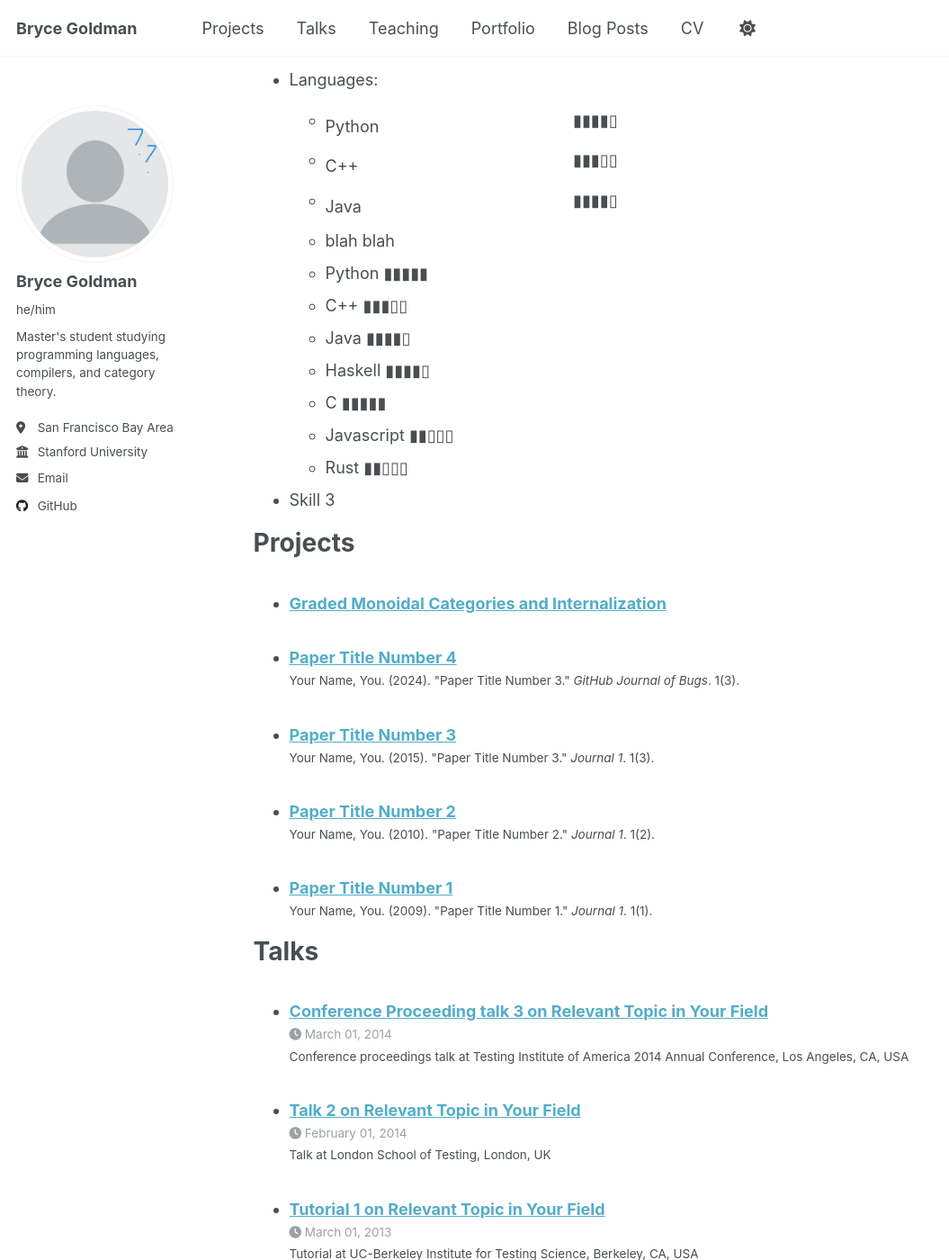
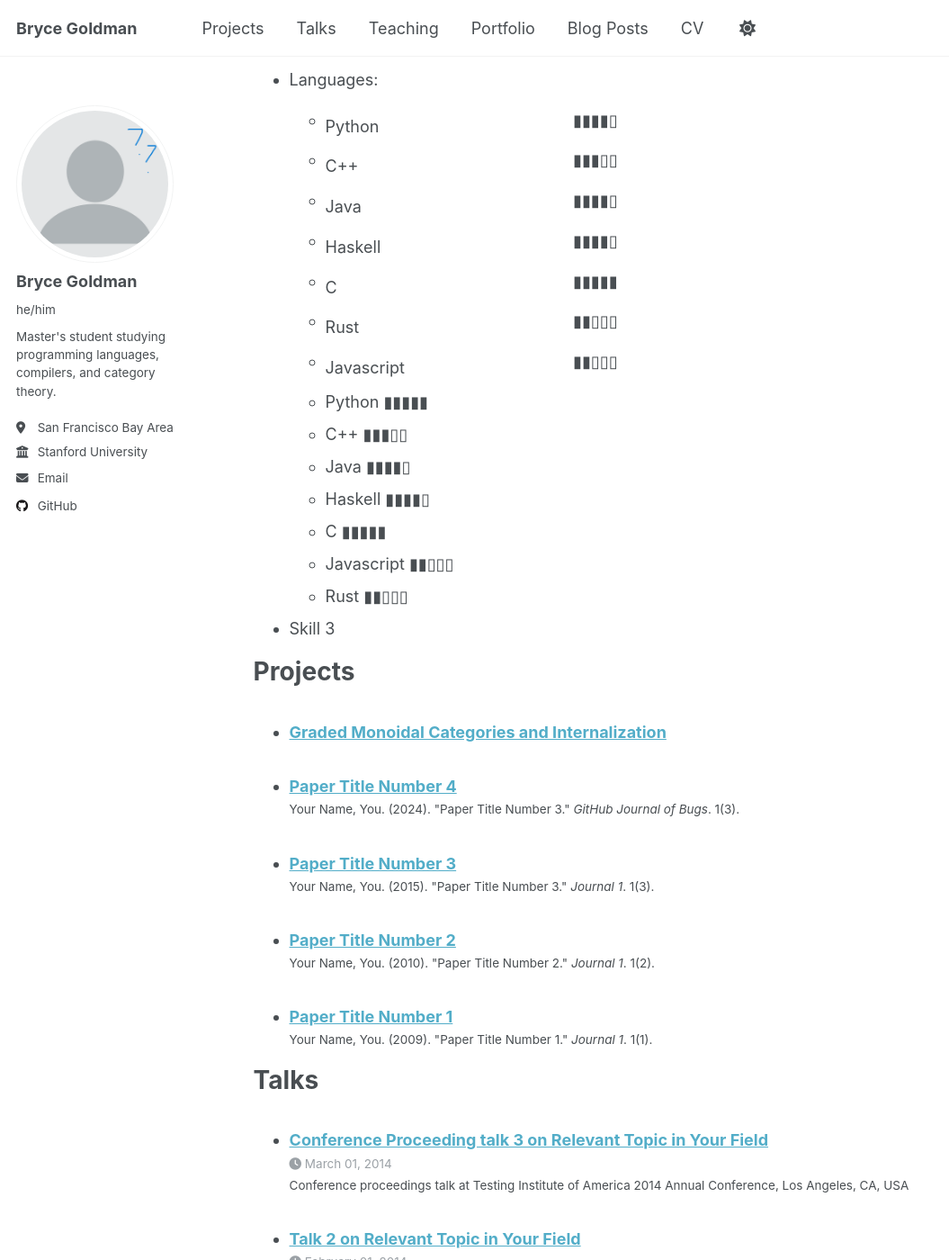
Before and after one commit to Alkizar/alkizar.github.io, a Jekyll site: the page built from _pages/cv.md, in a window 1280 px wide and 1400 px high, scrolled down 897 px. Shown: the whole window at 90% size, without its empty margins (0-1055 px from the left). Built offline with Jekyll 4.4.1, drawn with Linux system fonts in a browser that asks for light colours; some of the changed lines change nothing that is shown.

Commit message:
added all languages

```diff
--- a/_pages/cv.md
+++ b/_pages/cv.md
@@ -39,7 +39,10 @@ Technical Skills
   * <div id="wrapper"><p class="align-left">Python</p><p class="align-center">▮▮▮▮▯</p></div><style>p.align-left {text-align:left;padding:0;margin:0;position:absolute;}p.align-center{  text-align: center;  margin-left: -50px;}</style>
   * <div id="wrapper"><p class="align-left">C++</p><p class="align-center">▮▮▮▯▯</p></div><style>p.align-left {text-align:left;padding:0;margin:0;position:absolute;}p.align-center{  text-align: center;  margin-left: -50px;}</style>
   * <div id="wrapper"><p class="align-left">Java</p><p class="align-center">▮▮▮▮▯</p></div><style>p.align-left {text-align:left;padding:0;margin:0;position:absolute;}p.align-center{  text-align: center;  margin-left: -50px;}</style>
-  * blah blah
+  * <div id="wrapper"><p class="align-left">Haskell</p><p class="align-center">▮▮▮▮▯</p></div><style>p.align-left {text-align:left;padding:0;margin:0;position:absolute;}p.align-center{  text-align: center;  margin-left: -50px;}</style>
+  * <div id="wrapper"><p class="align-left">C</p><p class="align-center">▮▮▮▮▮</p></div><style>p.align-left {text-align:left;padding:0;margin:0;position:absolute;}p.align-center{  text-align: center;  margin-left: -50px;}</style>
+  * <div id="wrapper"><p class="align-left">Rust</p><p class="align-center">▮▮▯▯▯</p></div><style>p.align-left {text-align:left;padding:0;margin:0;position:absolute;}p.align-center{  text-align: center;  margin-left: -50px;}</style>
+  * <div id="wrapper"><p class="align-left">Javascript</p><p class="align-center">▮▮▯▯▯</p></div><style>p.align-left {text-align:left;padding:0;margin:0;position:absolute;}p.align-center{  text-align: center;  margin-left: -50px;}</style>
   <style>
   p.align-left {
       text-align:left;
```
